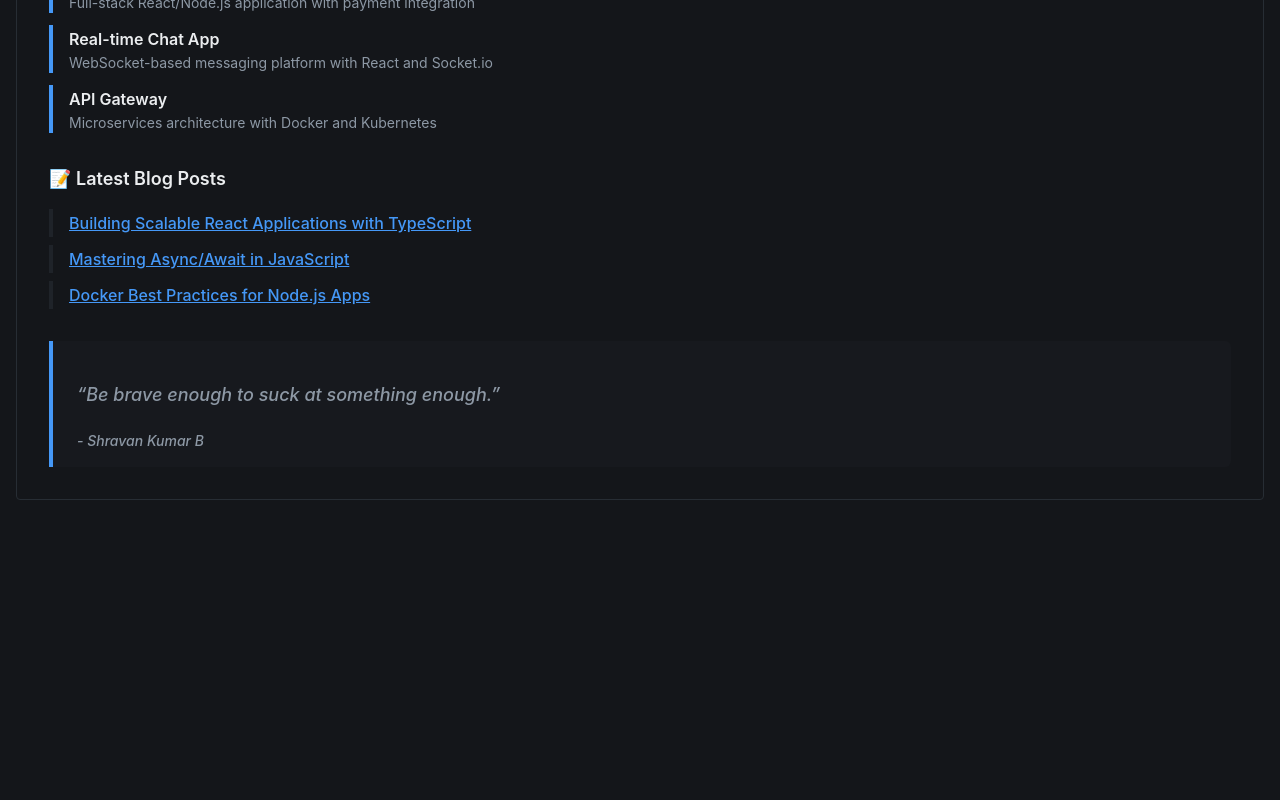
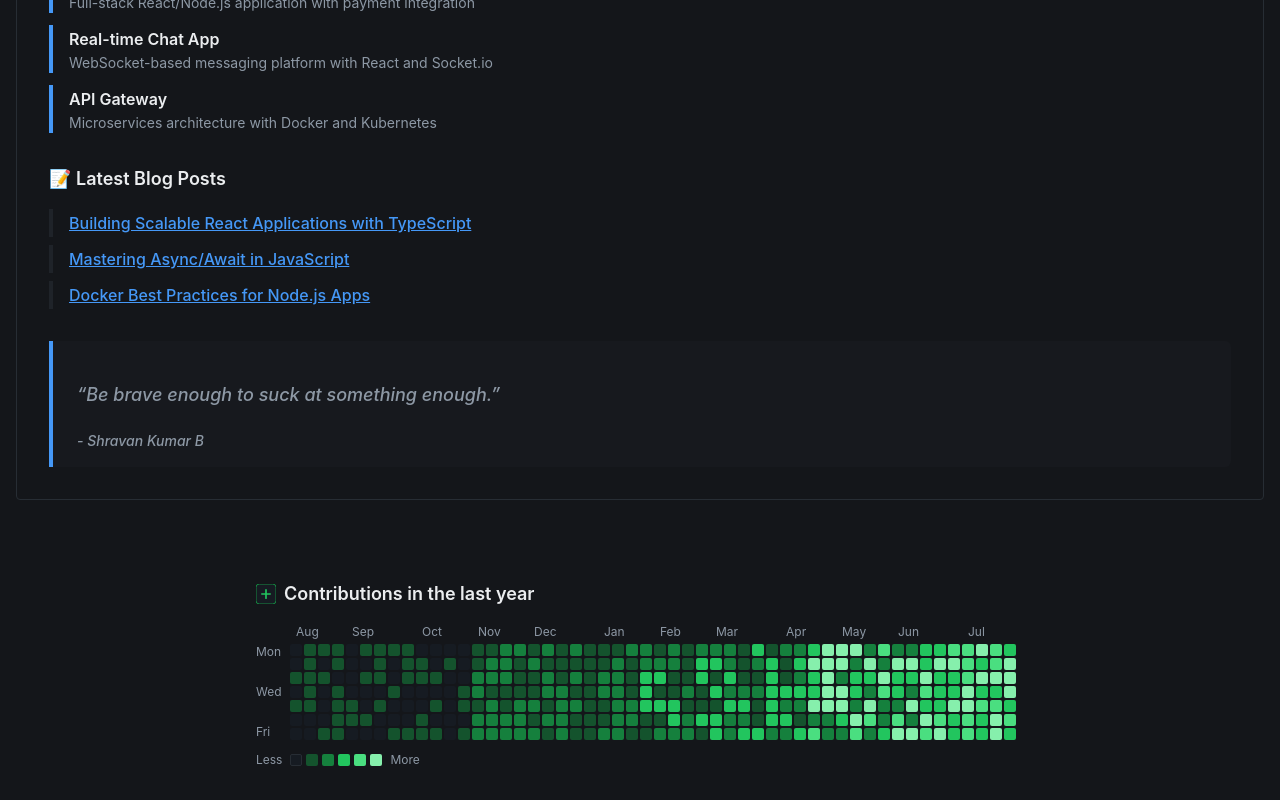
Before and after one commit to zhravan/ohmyfork, a React app: page / in a window 1280 px wide. Shown: the part 1582-2382 px from the top of the page. Before the commit the page ends 2114 px from the top, so only its background shows below. Built offline with nearby package versions, Linux system fonts and the light colour scheme; the HTML template or start-up script is replaced by a standard one.

Commit message:
feat: add Contribution Grid

```diff
--- /dev/null
+++ b/src/components/ContributionsGrid.tsx
@@ -0,0 +1,83 @@
+import React from 'react';
+
+export function ContributionsGrid() {
+  // Month labels logic: last month is always current month, spread evenly
+  const months = [
+    'Jan', 'Feb', 'Mar', 'Apr', 'May', 'Jun',
+    'Jul', 'Aug', 'Sep', 'Oct', 'Nov', 'Dec'
+  ];
+  const now = new Date();
+  const currentMonthIdx = now.getMonth();
+  // Get last 12 months, ending with current month
+  const last12Months = Array.from({length: 12}).map((_, i) => {
+    const idx = (currentMonthIdx - 11 + i + 12) % 12;
+    return months[idx];
+  });
+
+  // Spread month labels across 52 weeks
+  const weekCount = 52;
+  const monthLabelPositions = Array(12).fill(0).map((_, i) => Math.round(i * weekCount / 12));
+
+  return (
+    <div className="mt-12">
+      <h3 className="text-lg font-semibold mb-4 text-foreground flex items-center gap-2">
+        <svg className="w-5 h-5 text-green-600" fill="none" viewBox="0 0 24 24" stroke="currentColor"><rect width="24" height="24" rx="4" fill="#161b22"/><path d="M7 12h10M12 7v10" stroke="#22c55e" strokeWidth="2" strokeLinecap="round"/></svg>
+        Contributions in the last year
+      </h3>
+      <div className="overflow-x-auto">
+        <div className="flex flex-col gap-1">
+          {/* Month labels, spread across grid */}
+          <div className="flex gap-0.5 ml-10 text-xs text-muted-foreground relative" style={{minWidth: weekCount * 14}}>
+            {Array.from({length: weekCount}).map((_, weekIdx) => {
+              const monthIdx = monthLabelPositions.indexOf(weekIdx);
+              return (
+                <span key={weekIdx} className="w-3 text-center block" style={{position:'relative'}}>
+                  {monthIdx !== -1 ? last12Months[monthIdx] : ''}
+                </span>
+              );
+            })}
+          </div>
+          {/* Days and grid */}
+          <div className="flex gap-1">
+            <div className="flex flex-col justify-between mr-1 text-xs text-muted-foreground h-24">
+              <span>Mon</span>
+              <span>Wed</span>
+              <span>Fri</span>
+            </div>
+            {/* Grid: 52 weeks x 7 days */}
+            <div className="flex gap-0.5">
+              {Array.from({length: weekCount}).map((_, weekIdx) => (
+                <div key={weekIdx} className="flex flex-col gap-0.5">
+                  {Array.from({length: 7}).map((_, dayIdx) => {
+                    // Simulate contribution levels
+                    const levels = ['bg-[#161b22]','bg-green-900','bg-green-700','bg-green-500','bg-green-400','bg-green-300'];
+                    // Make it look realistic: more recent weeks are greener
+                    let level = 0;
+                    if (weekIdx > 44) level = Math.floor(Math.random()*3)+3;
+                    else if (weekIdx > 36) level = Math.floor(Math.random()*4)+2;
+                    else if (weekIdx > 24) level = Math.floor(Math.random()*3)+1;
+                    else if (weekIdx > 12) level = Math.floor(Math.random()*2)+1;
+                    else level = Math.floor(Math.random()*2);
+                    return <div key={dayIdx} className={`w-3 h-3 rounded-sm ${levels[level]}`}></div>;
+                  })}
+                </div>
+              ))}
+            </div>
+          </div>
+          <div className="flex items-center gap-2 mt-2 text-xs text-muted-foreground">
+            <span>Less</span>
+            <div className="flex gap-1">
+              <span className="w-3 h-3 rounded-sm bg-[#161b22] border border-border"></span>
+              <span className="w-3 h-3 rounded-sm bg-green-900"></span>
+              <span className="w-3 h-3 rounded-sm bg-green-700"></span>
+              <span className="w-3 h-3 rounded-sm bg-green-500"></span>
+              <span className="w-3 h-3 rounded-sm bg-green-400"></span>
+              <span className="w-3 h-3 rounded-sm bg-green-300"></span>
+            </div>
+            <span>More</span>
+          </div>
+        </div>
+      </div>
+    </div>
+  );
+}
--- a/src/components/ReadmeSection.tsx
+++ b/src/components/ReadmeSection.tsx
@@ -2,6 +2,7 @@ import {
   Calendar, Coffee, Github, Linkedin, ListTodo, Mail, MapPin, PanelsTopLeft, Twitter
 } from 'lucide-react';
 import React, { useEffect, useRef, useState } from 'react';
+import { ContributionsGrid } from './ContributionsGrid';
 
 import { Badge } from '@/components/ui/badge';
 import { Button } from '@/components/ui/button';
@@ -75,6 +76,7 @@ export function ReadmeSection() {
           </svg>
           <span className="font-mono text-xs sm:text-sm font-medium">README.md</span>
         </div>
+        {/* ...existing code... */}
         <div className="p-3 sm:p-8 prose prose-slate dark:prose-invert max-w-none">
           <div className="flex flex-col sm:flex-row sm:items-center sm:justify-between gap-3 mb-8">
             <h1 className="flex items-center gap-2 sm:gap-3 text-lg sm:text-2xl font-bold">
--- a/src/pages/Index.tsx
+++ b/src/pages/Index.tsx
@@ -1,6 +1,7 @@
 import { FileExplorer } from '@/components/FileExplorer';
 import { GitHubHeader } from '@/components/GitHubHeader';
 import { ReadmeSection } from '@/components/ReadmeSection';
+import { ContributionsGrid } from '@/components/ContributionsGrid';
 
 const Index = () => {
   return (
@@ -65,6 +66,10 @@ const Index = () => {
         <div className="mt-8">
           <ReadmeSection />
         </div>
+        {/* Contributions Section */}
+        <div className="mt-8 flex justify-center">
+          <ContributionsGrid />
+        </div>
       </div>
     </div>
   );
```
